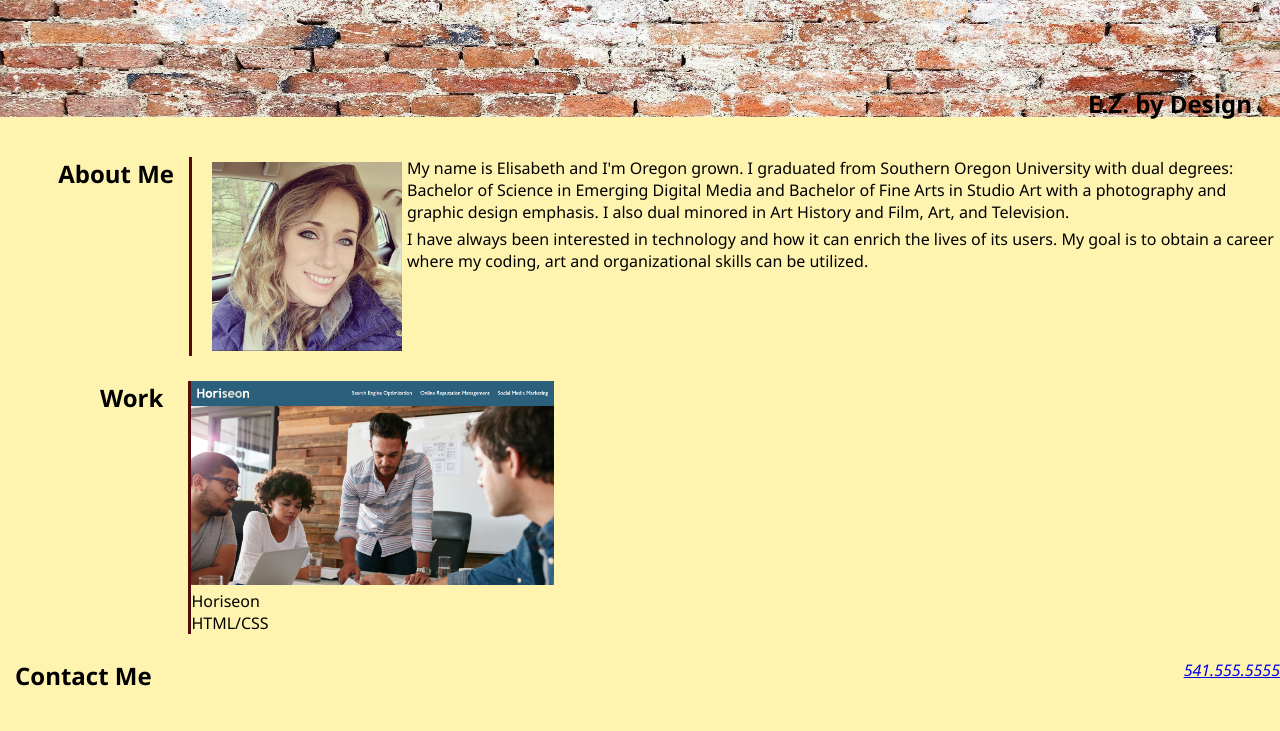
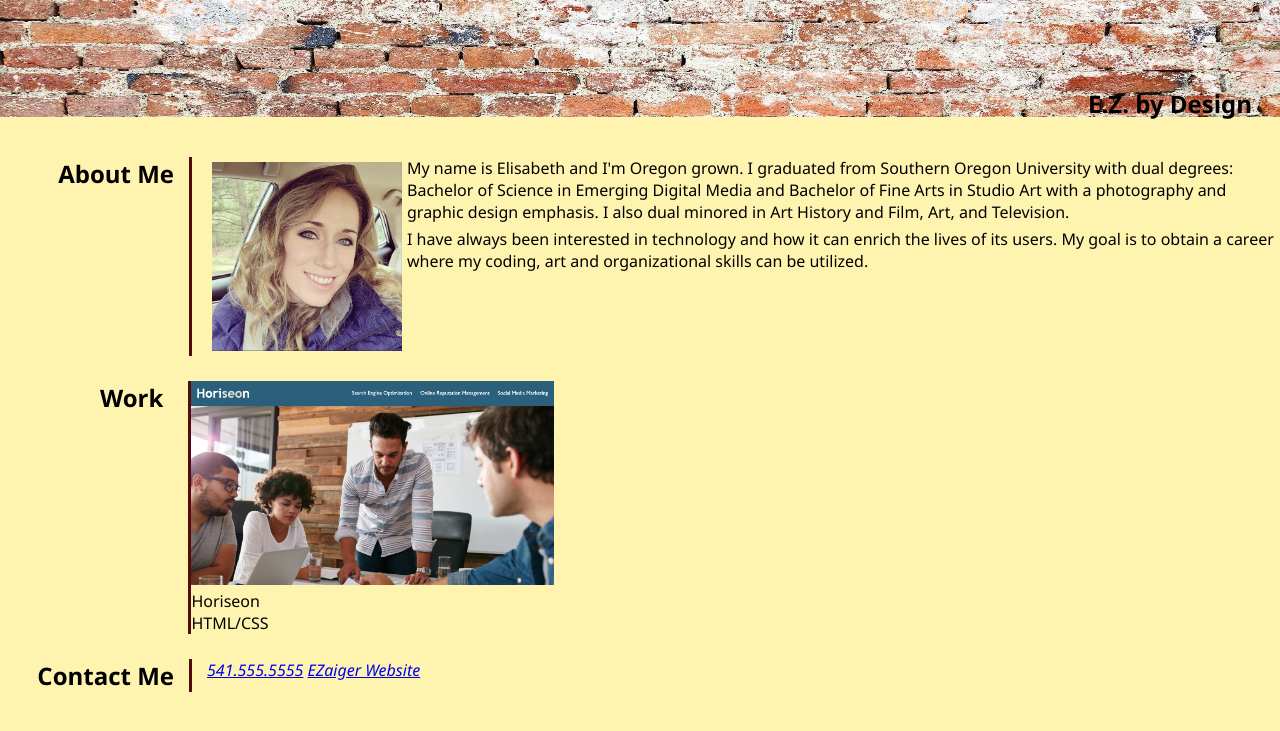
Before and after one commit to ezaiger/ezaiger-portfolio, a plain HTML site: page index.html in a window 1280 px wide. Shown: the part 55-786 px from the top of the page. Drawn offline with Linux system fonts and the light colour scheme.

Commit message:
1st draft submission

```diff
--- a/assets/css/style.css
+++ b/assets/css/style.css
@@ -143,4 +143,16 @@ nav a:hover {
 .contact h2 {
     width: 100%;
     padding-left: 15px;
+    width: 15%;
+    padding-right: 15px;
+    border-right-color: #540B0E;
+    border-right-width: 3px;
+    border-right-style: solid;
+    text-align:right;
 }
+
+.contact address {
+    margin-left: 15px;
+    justify-content: flex-end;
+    align-items: center;
+}
--- a/index.html
+++ b/index.html
@@ -78,6 +78,7 @@
         <div>
             <address>
                 <a href="tel:541.555.5555">541.555.5555</a>
+                <a href="http://www.elisabethzaiger.com">EZaiger Website</a>
             </address>
         </div>
     </section>
```
